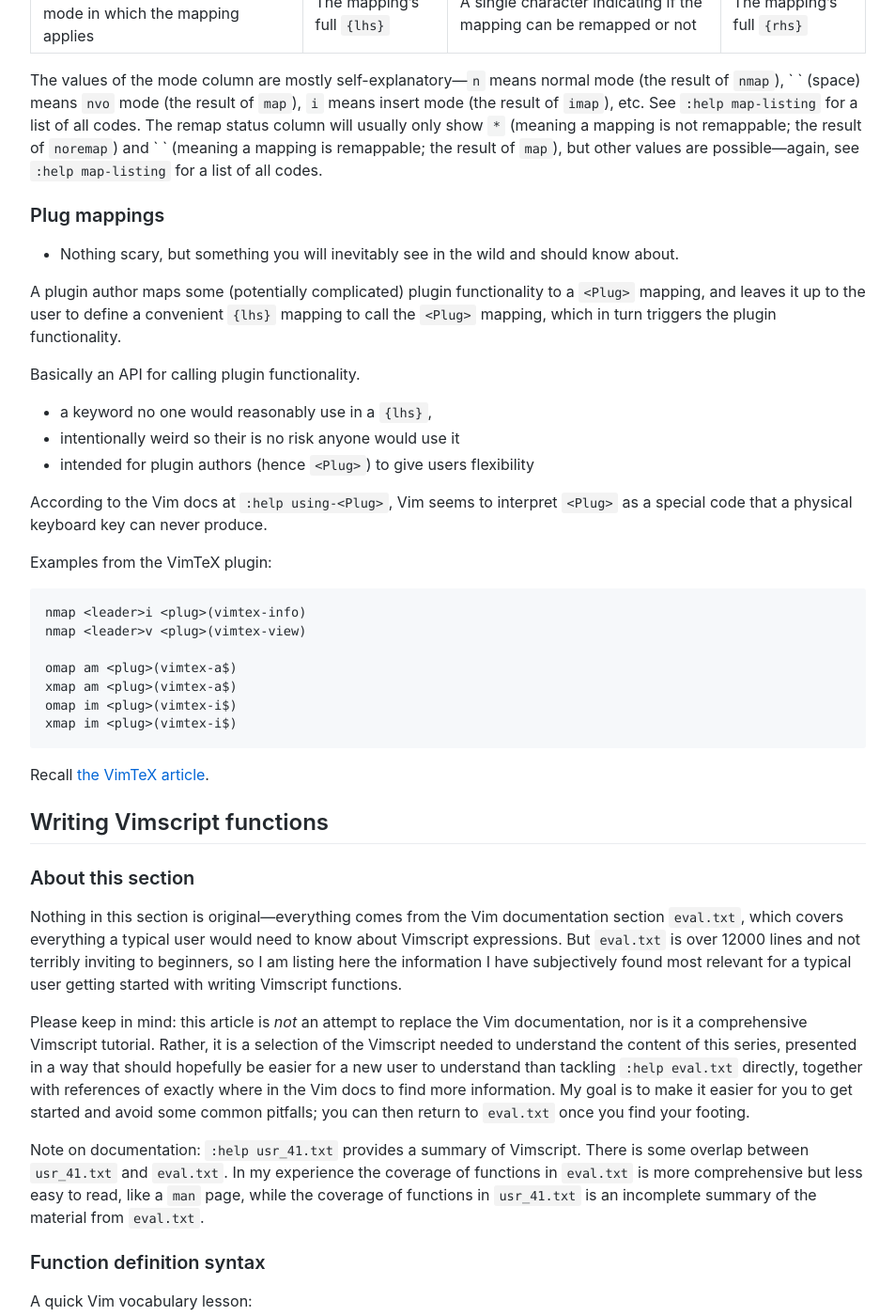
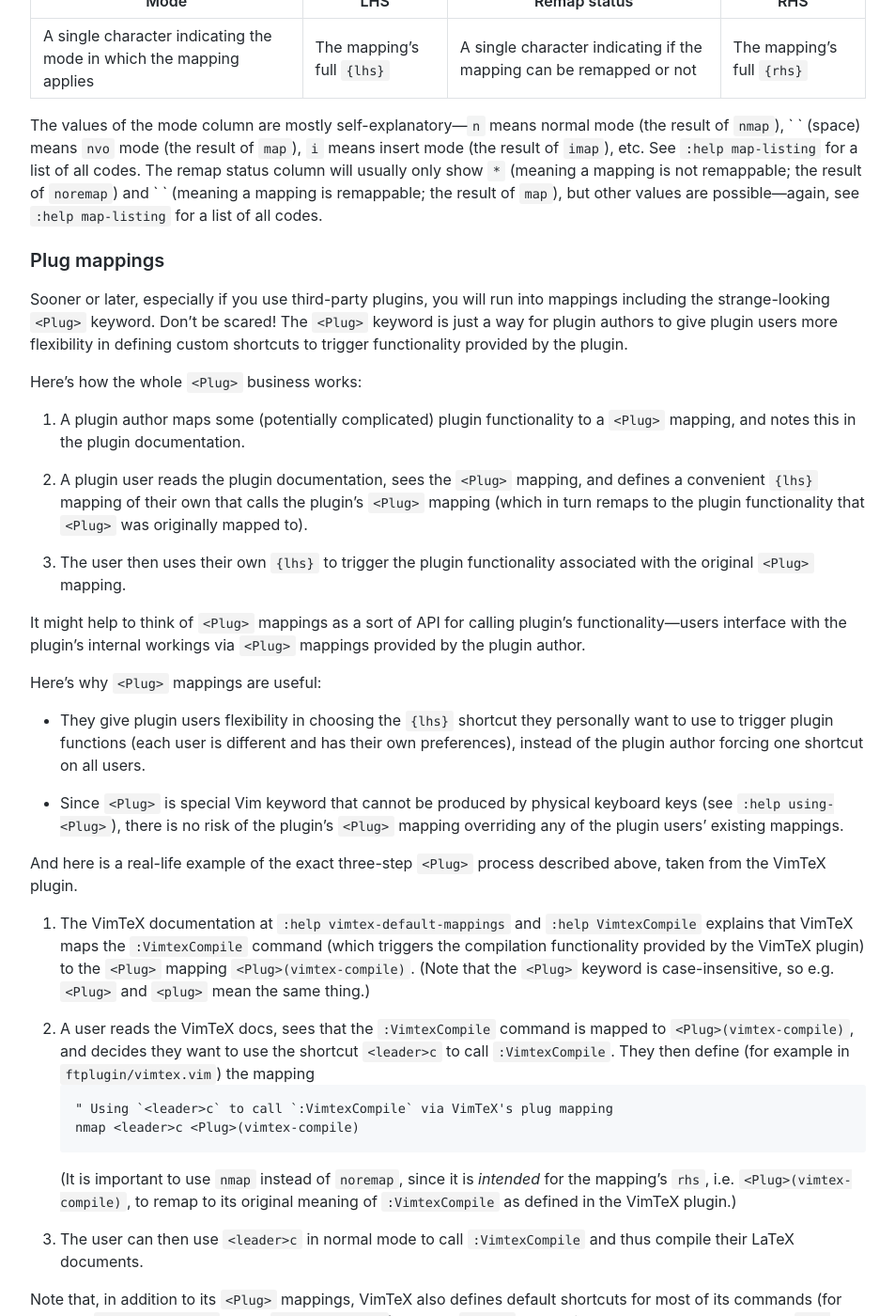
Before and after one commit to ejmastnak/ejmastnak.github.io, a Jekyll site: the page built from tutorials/vim-latex/vimscript.md, in a window 1280 px wide and 1400 px high, scrolled down 7711 px. Shown: the whole window at 94% size, without its empty margins (163-1116 px from the left). Built offline with Jekyll 4.4.1, drawn with Linux system fonts in a browser that asks for light colours; some of the changed text lies outside the part shown.

Commit message:
Complete <Plug> mapping section

````diff
--- a/tutorials/vim-latex/vimscript.md
+++ b/tutorials/vim-latex/vimscript.md
@@ -94,7 +94,6 @@ Here is the TLDR version:
     In everyday terms, `noremap` and its relatives ensure mappings do what you meant them to do.
 
 - *Best practice: always use* `noremap` *or its* `*noremap` *relatives unless you have a very good reason not to* (e.g. when working with `<Plug>` or `<SID>` mappings, which are meant to be remapped, and which I cover later in this article).
-  <!-- **TODO** reference -->
 
 Again, if desired, consult [Chapter 5 of Learn Vimscript the Hard Way](https://learnvimscriptthehardway.stevelosh.com/chapters/05.html) for a more thorough discussion of `map` and `noremap`.
 
@@ -193,7 +192,7 @@ Here's how the leader key business works in practice:
 
 Disclaimer: A few of the above example mappings are actually poor Vimscript---Vim offer a better way to call commands from key mappings using a special `<Cmd>` keyword.
 But because I haven't introduced it yet, the above mappings use `:` to enter Command mode.
-We'll fix this later in this article the section [The useful `<Cmd>` keyword](#the-useful-cmd-keyword).
+We'll fix this later in this article in the section [The useful `<Cmd>` keyword](#the-useful-cmd-keyword).
 
 #### The local leader key
 Vim is flexible, and allows you (if you wanted) to define a different leader key for each Vim buffer.
@@ -230,7 +229,7 @@ Here is a short summary, which you can reference later, as needed:
 
 - `<script>` is used to define a new mapping that only remaps characters in the `{rhs}` using mappings that were defined local to a script, starting with `<SID>`.
   This keyword is used in practice when defining mappings that call script-local functions, and is not something you would have to worry about outside of that context.
-  <!-- **TODO** ref section with script-local mappings. -->
+  For a description of script-local mappings, you can scroll down to the section [Calling script-local functions using SID key mappings](#calling-script-local-functions-using-sid-key-mappings).
 
 - The `<nowait>` and `<expr>` keywords are not needed for this series; see `:help map-nowait` and `:help map-expression` if interested.
 
@@ -281,29 +280,42 @@ See `:help map-listing` for a list of all codes.
 The remap status column will usually only show `*` (meaning a mapping is not remappable; the result of `noremap`) and ` ` (meaning a mapping is remappable; the result of `map`), but other values are possible---again, see `:help map-listing` for a list of all codes.
 
 ### Plug mappings
-- Nothing scary, but something you will inevitably see in the wild and should know about.
+Sooner or later, especially if you use third-party plugins, you will run into mappings including the strange-looking `<Plug>` keyword.
+Don't be scared!
+The `<Plug>` keyword is just a way for plugin authors to give plugin users more flexibility in defining custom shortcuts to trigger functionality provided by the plugin.
+<!-- Well-written plugins will often use `<Plug>` mappings. -->
 
-A plugin author maps some (potentially complicated) plugin functionality to a `<Plug>` mapping, and leaves it up to the user to define a convenient `{lhs}` mapping to call the `<Plug>` mapping, which in turn triggers the plugin functionality.
+Here's how the whole `<Plug>` business works:
+1. A plugin author maps some (potentially complicated) plugin functionality to a `<Plug>` mapping, and notes this in the plugin documentation.
 
-Basically an API for calling plugin functionality.
+1. A plugin user reads the plugin documentation, sees the `<Plug>` mapping, and defines a convenient `{lhs}` mapping of their own that calls the plugin's `<Plug>` mapping (which in turn remaps to the plugin functionality that `<Plug>` was originally mapped to).
 
-- a keyword no one would reasonably use in a `{lhs}`,
-- intentionally weird so their is no risk anyone would use it
-- intended for plugin authors (hence `<Plug>`) to give users flexibility
+1. The user then uses their own `{lhs}` to trigger the plugin functionality associated with the original `<Plug>` mapping.
 
-According to the Vim docs at `:help using-<Plug>`, Vim seems to interpret `<Plug>` as a special code that a physical keyboard key can never produce.
+It might help to think of `<Plug>` mappings as a sort of API for calling plugin's functionality---users interface with the plugin's internal workings via `<Plug>` mappings provided by the plugin author.
 
-Examples from the VimTeX plugin:
-```vim
-nmap <leader>i <plug>(vimtex-info)
-nmap <leader>v <plug>(vimtex-view)
+Here's why `<Plug>` mappings are useful:
+- They give plugin users flexibility in choosing the `{lhs}` shortcut they personally want to use to trigger plugin functions (each user is different and has their own preferences), instead of the plugin author forcing one shortcut on all users.
 
-omap am <plug>(vimtex-a$)
-xmap am <plug>(vimtex-a$)
-omap im <plug>(vimtex-i$)
-xmap im <plug>(vimtex-i$)
-```
-Recall [the VimTeX article]({% link tutorials/vim-latex/vimtex.md %}).
+- Since `<Plug>` is special Vim keyword that cannot be produced by physical keyboard keys (see `:help using-<Plug>`), there is no risk of the plugin's `<Plug>` mapping overriding any of the plugin users' existing mappings.
+
+And here is a real-life example of the exact three-step `<Plug>` process described above, taken from the VimTeX plugin.
+
+1. The VimTeX documentation at `:help vimtex-default-mappings` and `:help VimtexCompile` explains that VimTeX maps the `:VimtexCompile` command (which triggers the compilation functionality provided by the VimTeX plugin) to the `<Plug>` mapping `<Plug>(vimtex-compile)`.
+   (Note that the `<Plug>` keyword is case-insensitive, so e.g. `<Plug>` and `<plug>` mean the same thing.)
+
+1. A user reads the VimTeX docs, sees that the `:VimtexCompile` command is mapped to `<Plug>(vimtex-compile)`, and decides they want to use the shortcut `<leader>c` to call `:VimtexCompile`.
+   They then define (for example in `ftplugin/vimtex.vim`) the mapping
+   ```vim
+   " Using `<leader>c` to call `:VimtexCompile` via VimTeX's plug mapping
+   nmap <leader>c <Plug>(vimtex-compile)
+   ```
+   (It is important to use `nmap` instead of `noremap`, since it is *intended* for the mapping's `rhs`, i.e. `<Plug>(vimtex-compile)`, to remap to its original meaning of `:VimtexCompile` as defined in the VimTeX plugin.)
+
+1. The user can then use `<leader>c` in normal mode to call `:VimtexCompile` and thus compile their LaTeX documents.
+
+Note that, in addition to its `<Plug>` mappings, VimTeX also defines default shortcuts for most of its commands (for example `<localleader>ll` to call `:VimtexCompile`), but any `<Plug>` remappings done by the user, such as `nmap <leader>c <Plug>(vimtex-compile)` above, will override VimTeX's default mappings and respect the user's.
+This behavior was mentioned earlier in this series in the [VimTeX article]({% link tutorials/vim-latex/vimtex.md %}), and is described in the VimTeX documentation at `:help vimtex-default-mappings`.
 
 ## Writing Vimscript functions
 ### About this section
````
Also changed, not shown: other parts of tutorials/vim-latex/vimscript.md (+11 -11 lines).
